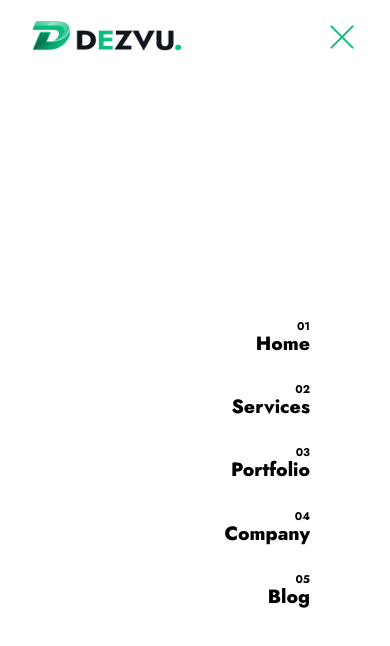
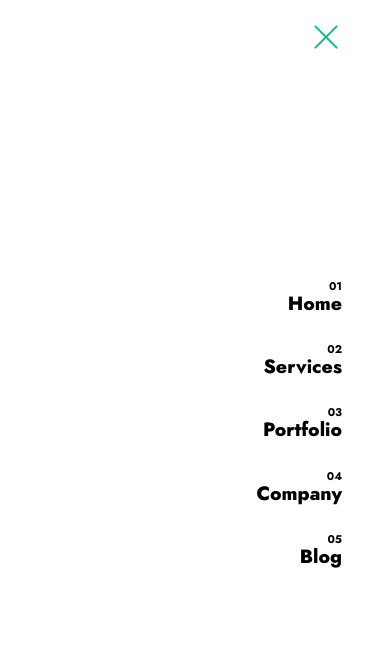
Before and after one commit to stanciuruben/dezvu, an Angular app: page /blog in a window 390 px wide. Both pictures are taken after a click on the button "Open main menu". Shown: the top 646 px of the page. Built offline with nearby package versions, Linux system fonts and the light colour scheme.

Commit message:
update: main-nav style + animations

```diff
--- a/src/app/app.component.html
+++ b/src/app/app.component.html
@@ -1,4 +1,4 @@
-<main>
+<main class="app-main">
   <app-main-navigation></app-main-navigation>
   <router-outlet></router-outlet>
 </main>
--- a/src/app/app.component.scss
+++ b/src/app/app.component.scss
@@ -0,0 +1,7 @@
+.app-main {
+  position: relative;
+  min-height: 100vh;
+  max-width: 120rem;
+  margin: 0 auto;
+  overflow-x: hidden;
+}
--- a/src/app/shared/main-navigation/main-navigation.component.html
+++ b/src/app/shared/main-navigation/main-navigation.component.html
@@ -39,7 +39,8 @@
   </button>
   <ul
     [class]="
-      'main-nav__link-list' + (isMenuOpen ? ' main-nav__link-list--open' : '')
+      'main-nav__link-list' +
+      (isMenuOpen ? ' main-nav__link-list--open slide-from-left' : '')
     "
     data-test="main-nav__link-list"
     id="main-menu"
--- a/src/app/shared/main-navigation/main-navigation.component.scss
+++ b/src/app/shared/main-navigation/main-navigation.component.scss
@@ -1,5 +1,6 @@
 @import "../style/variables";
 @import "../style/utilities.scss";
+@import "../style/animations.scss";
 
 .main-nav {
   position: absolute;
@@ -29,6 +30,7 @@
     background-color: transparent;
     width: 2rem;
     height: 1.5rem;
+    z-index: 0;
     cursor: pointer;
 
     &:hover &__icon,
@@ -135,17 +137,18 @@
 
     &__link-list {
       display: none;
-      position: absolute;
-      left: 50%;
-      top: 3rem;
-      width: 100%;
-      height: calc(100vh - 3rem);
+      position: fixed;
+      right: -2rem;
+      top: -1rem;
+      width: 100vw;
+      min-height: 100vh;
       background-color: $white-color;
       flex-direction: column;
       align-items: end;
       justify-content: center;
       padding: 0 3rem;
-      transform: translateX(-50%);
+      z-index: 150;
+      transform: translateX(-100%);
 
       &--open {
         display: flex;
@@ -154,6 +157,10 @@
 
     &__menu-toggle {
       display: block;
+      position: fixed;
+      right: 1rem;
+      top: 0.5rem;
+      z-index: 200;
     }
   }
 }
```
